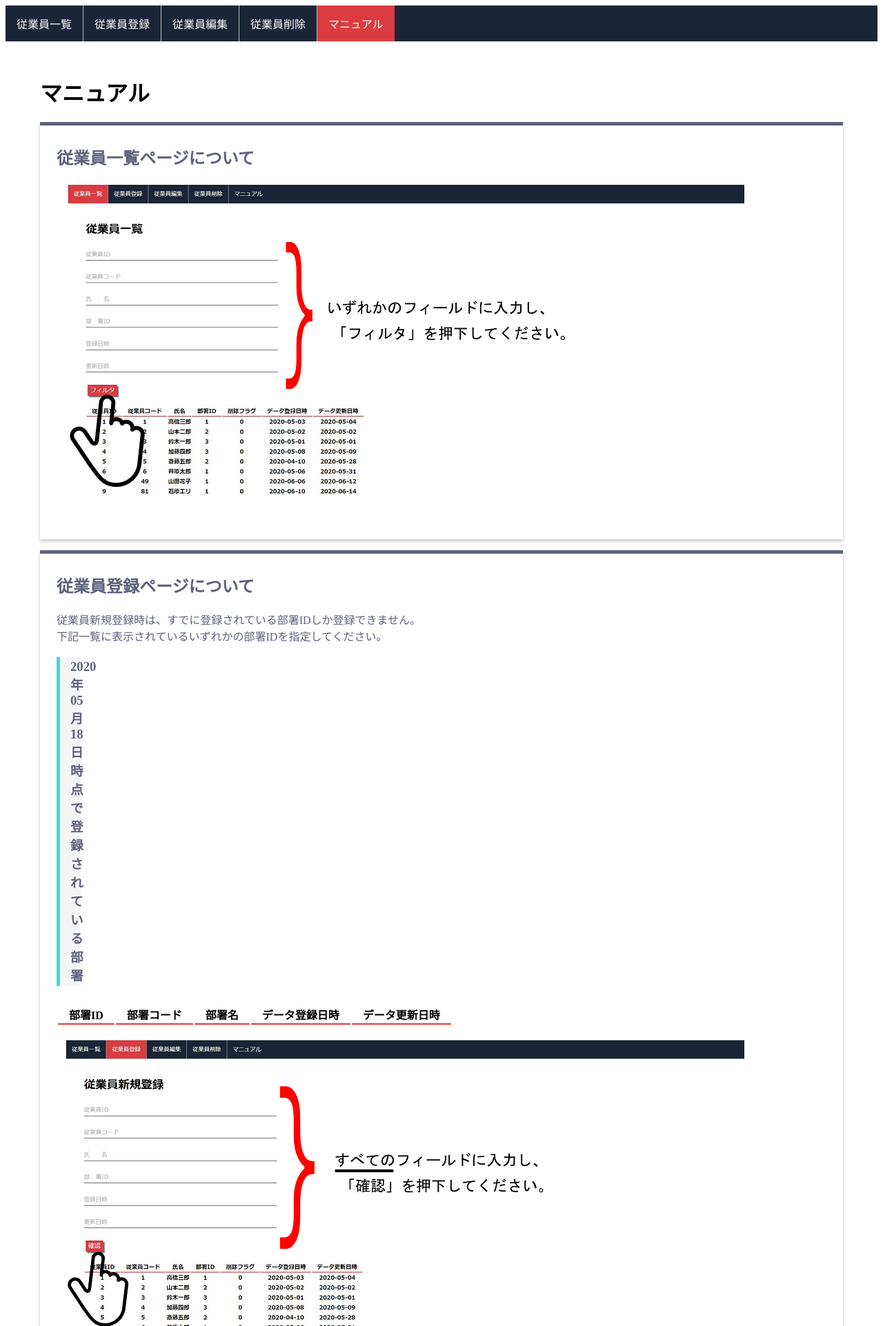
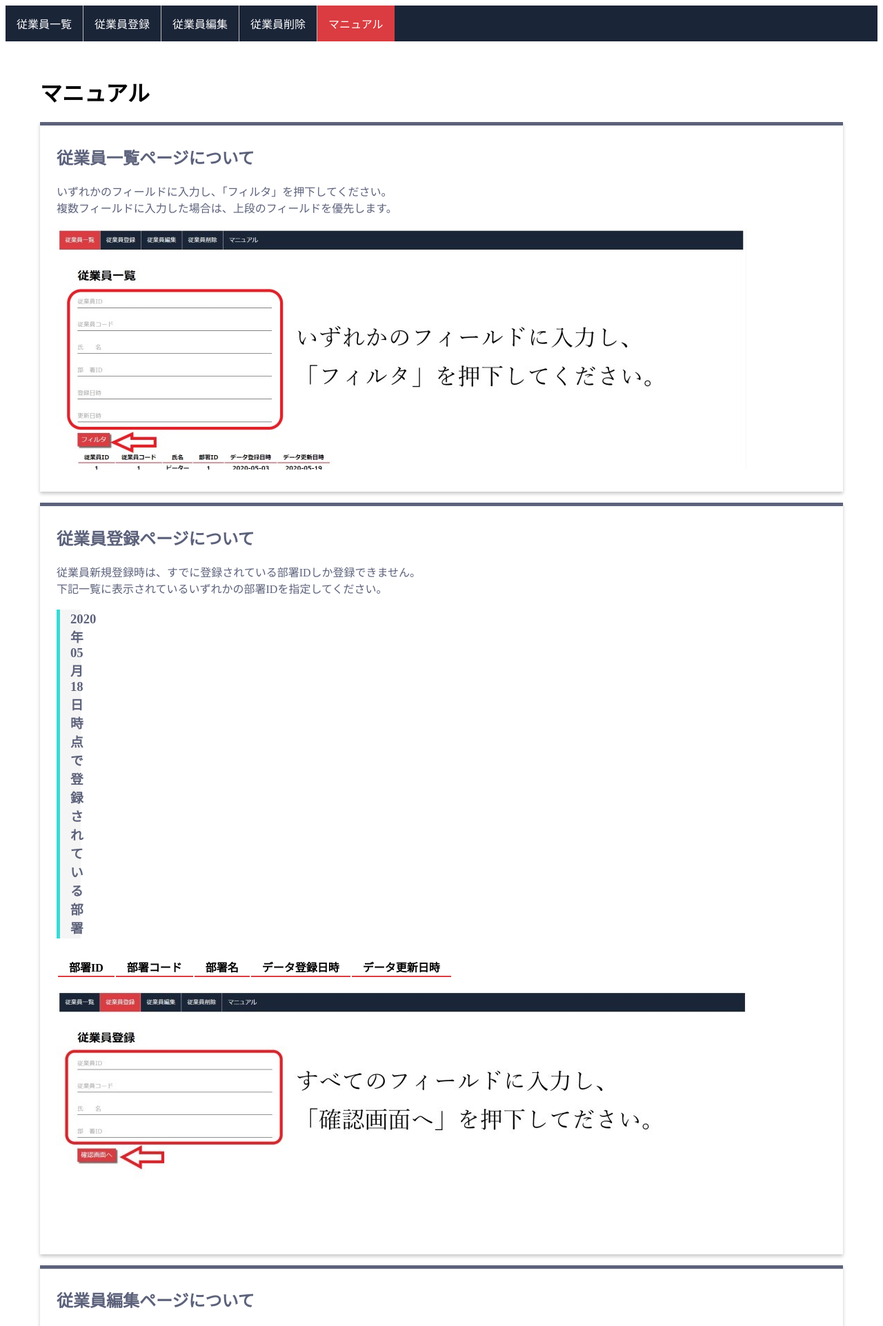
Before and after one commit to JunkiOkazaki/EmployeesMaster, a PHP site: page /employees-master-manual.php in a window 1280 px wide. Shown: the top 1923 px of the page at 69% size. Run offline with PHP 8.4, Linux system fonts and the light colour scheme; data that the repository does not hold is empty.

Commit message:
202005200614

```diff
--- a/employees-master-manual.php
+++ b/employees-master-manual.php
@@ -44,7 +44,9 @@
 <div class="setsumei">
 <h2>従業員一覧ページについて</h2>
 <p>
-<img src="manual1.png" alt="従業員一覧ページの画像">
+いずれかのフィールドに入力し、「フィルタ」を押下してください。<br/>
+複数フィールドに入力した場合は、上段のフィールドを優先します。<br/><br/>
+<img src="man_img1.jpg" alt="従業員一覧ページの画像">
 </p>
 </div>
 
@@ -52,7 +54,7 @@
 <h2>従業員登録ページについて</h2>
 <p>
 従業員新規登録時は、すでに登録されている部署IDしか登録できません。<br/>
-下記一覧に表示されているいずれかの部署IDを指定してください。
+下記一覧に表示されているいずれかの部署IDを指定してください。<br/>
 </p>
 
 
@@ -99,14 +101,28 @@ try{
     $pdo = null;
 ?>
 </tbody></table>
-<br/><img src="manual2.png" alt="従業員登録ページの画像">
+<br/>
+<img src="man_img2.jpg" alt="従業員登録ページの画像">
+</div>
+
+
+<div class="setsumei">
+<h2>従業員編集ページについて</h2>
+<p>
+すべてのフィールドに入力し、「確認画面へ」を押下してください。<br/>
+従業員IDが一致する従業員の「従業員コード」、「従業員名」、「部署ID」を変更します。<br/>
+その他のフィールドは変更できません。<br/>
+<br/><img src="man_img3.jpg" alt="従業員編集ページの画像">
+</p>
 </div>
 
 
 <div class="setsumei">
 <h2>従業員削除ページについて</h2>
 <p>
-削除したい従業員の従業員IDを入力し、「確認」を押下してください。
+削除したい従業員の従業員IDを入力し、「確認画面へ」を押下してください。<br/>
+従業員IDが一致する従業員のレコードを削除します。<br/><br/>
+<img src="man_img4.jpg" alt="従業員削除ページの画像">
 </p>
 </div>
 
```
Also changed, not shown: man_img1.jpg (added), man_img2.jpg (added), man_img3.jpg (added), man_img4.jpg (added), manual1.png (deleted), manual2.png (deleted).
